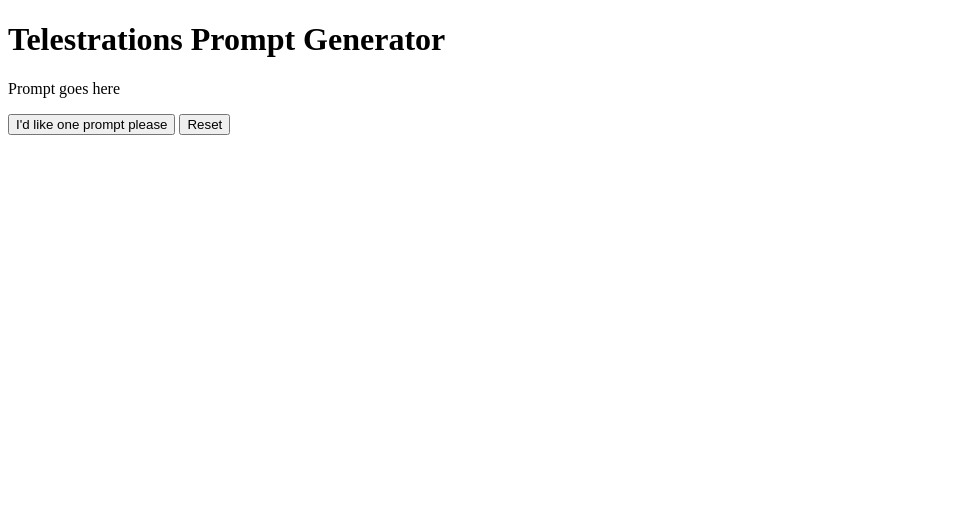
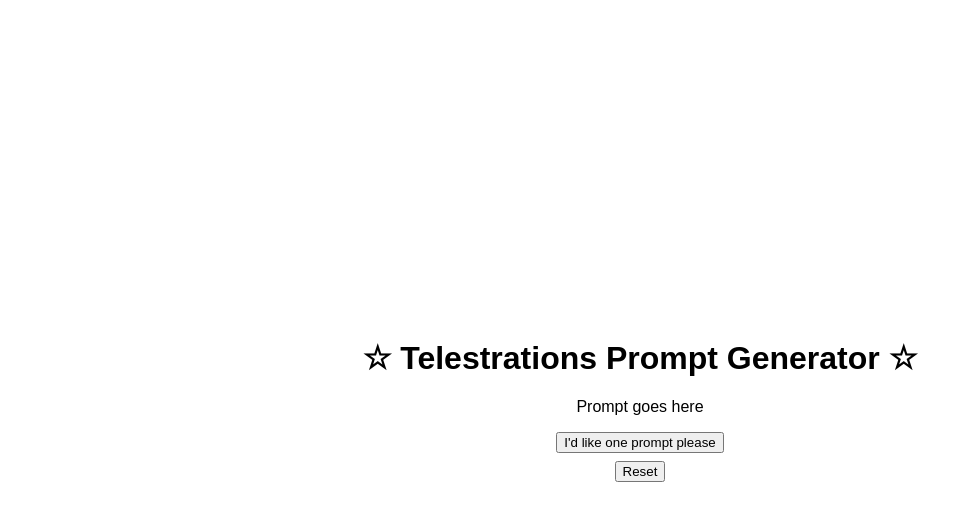
Before and after one commit to nm-t/TelestrationsPrompts, a plain HTML site: page index.html in a window 1280 px wide. Shown: the whole page, without its empty margins (0-972 px from the left). Drawn offline with nearby package versions, Linux system fonts and the light colour scheme.

Commit message:
[FEAT] Styling

```diff
--- a/index.html
+++ b/index.html
@@ -5,21 +5,22 @@
     <meta name="viewport" content="width=device-width, initial-scale=1.0">
     <meta http-equiv="X-UA-Compatible" content="ie=edge">
     <title>Telestrations Prompts</title>
+    <link rel="stylesheet" href="style.css">
 </head>
 <body>
-    <div>
+    <div class="main-holder">
         <div>
-            <h1>Telestrations Prompt Generator</h1>
+            <h1>☆ Telestrations Prompt Generator ☆</h1>
             <p id="text-holder">Prompt goes here</p>
         </div>
-        <input type="submit" value="I'd like one prompt please" onclick="random()">
-        <input type="submit" value="Reset" onclick="reset()">
+        <input type="submit" class="button" value="I'd like one prompt please" onclick="random()">
+        <input type="reset" class="button" value="Reset" onclick="reset()">
     </div>
 
     <script
-  src="https://code.jquery.com/jquery-3.4.1.min.js"
-  integrity="sha256-CSXorXvZcTkaix6Yvo6HppcZGetbYMGWSFlBw8HfCJo="
-  crossorigin="anonymous"></script>
+        src="https://code.jquery.com/jquery-3.4.1.min.js"
+        integrity="sha256-CSXorXvZcTkaix6Yvo6HppcZGetbYMGWSFlBw8HfCJo="
+        crossorigin="anonymous"></script>
     <script src="main.js"></script>
 </body>
 </html>
--- a/main.js
+++ b/main.js
@@ -27,12 +27,9 @@ async function init() {
             }
 
             for (let i = 0; i < 1000; i = i + 1) {
-
                 let randomNumber = Math.floor(Math.random() * wordList.length);
-
                 counterHolder[randomNumber] = counterHolder[randomNumber] + 1;
             }
-            console.log({counterHolder});
         }
     }
 }
--- /dev/null
+++ b/style.css
@@ -0,0 +1,17 @@
+body {
+    margin: 0;
+    font-family: Arial, Helvetica, sans-serif;
+}
+
+.main-holder {
+    display: flex;
+    flex-direction: column;
+    align-items: center;
+    justify-content: center;
+    text-align: center;
+    height: 100vh;
+}
+
+.button + .button {
+    margin-top: 8px;
+}
```
